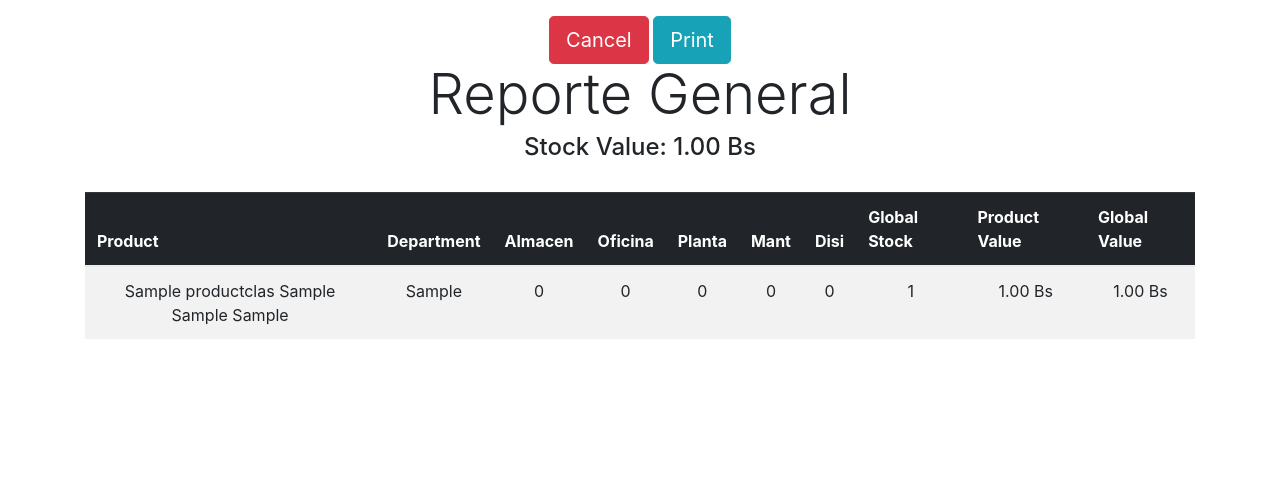
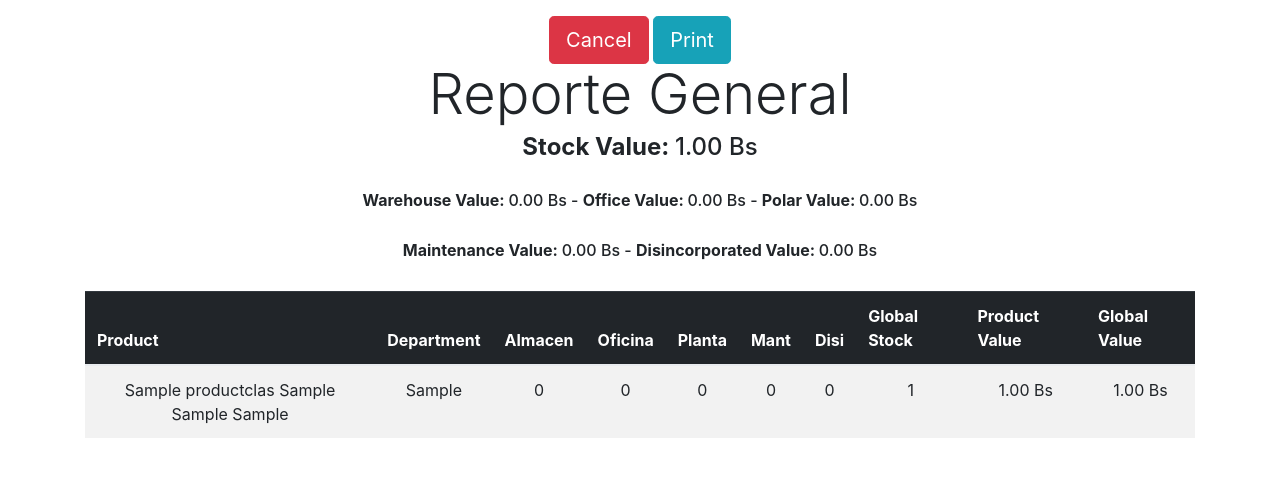
Before and after one commit to vLDemonizer/GA-1, a Django app: a page that uses GA/templates/reporte/general/general_form.html in a window 1280 px wide. Shown: the part 76-553 px from the top of the page. Run offline with Django 3.2, Linux system fonts and the light colour scheme; a user stored in the database is signed in; tables that the repository leaves empty hold one stand-in row (values such as "Sample post"); some libraries are stand-ins or nearby versions.

Commit message:
adding new values to General Report

```diff
--- a/GA/reporte/views.py
+++ b/GA/reporte/views.py
@@ -64,7 +64,12 @@ class GeneralReportView(LoginRequiredMixin, FormView):
         product_class = ProductClass.objects.all().order_by('name')
 
         global_report = []
-        wareHouse_value = 0;
+        general_value = 0
+        wareHouse_value = 0
+        office_value = 0
+        polar_value = 0
+        mante_value = 0
+        disposable_value = 0
 
         for product in product_class:
             stock_almacen = Product.objects.filter(product_class=product, available=True, location=settings.LOCATIONS[0]).count()
@@ -82,10 +87,21 @@ class GeneralReportView(LoginRequiredMixin, FormView):
 
             global_report.append(product)
 
-            wareHouse_value += product.their_value * product.stock
+            general_value += product.their_value * product.stock
+            wareHouse_value += product.their_value * stock_almacen
+            office_value += product.their_value * stock_oficina
+            polar_value += product.their_value * stock_planta
+            mante_value += product.their_value * stock_mante
+            disposable_value += product.their_value * stock_desin
 
         context['global_report'] = global_report
+        context['general_value'] = GeneralReportView.currency_format(general_value)
         context['wareHouse_value'] = GeneralReportView.currency_format(wareHouse_value)
+        context['office_value'] = GeneralReportView.currency_format(office_value)
+        context['polar_value'] = GeneralReportView.currency_format(polar_value)
+        context['mante_value'] = GeneralReportView.currency_format(mante_value)
+        context['disposable_value'] = GeneralReportView.currency_format(disposable_value)
+
         return context
 
 
@@ -257,7 +273,7 @@ def get_move_out_detail(request):
         'given_by': given_by.first_name + " " + given_by.last_name,
         'reason': details.reason,
         'reason_description': details.reason_description,
-        #'products': list(details.products.all().values_list('full_code')),
+        'products': list(details.products.all().values_list('full_code')),
     }
     return HttpResponse(
         json.dumps(data),
--- a/GA/templates/reporte/general/general_form.html
+++ b/GA/templates/reporte/general/general_form.html
@@ -12,7 +12,12 @@
         <div id="print_div">
           <div class="text-center">
              <h2 class="display-4">Reporte General</h2>
-            <h4>Stock Value: {{ wareHouse_value }}</h4>
+            <h4><strong>Stock Value: </strong>{{ general_value }}</h4>
+            <br>
+
+            <h6><strong>Warehouse Value: </strong>{{ wareHouse_value }} - <strong>Office Value: </strong>{{ office_value }} - <strong>Polar Value: </strong>{{ polar_value }}</h6>
+            <br>
+            <h6><strong>Maintenance Value: </strong>{{ mante_value }} - <strong>Disincorporated Value: </strong>{{ disposable_value }}</h6>
           </div>
           <br />
           <table class="table table-reponsive table-striped">
--- a/GA/templates/reporte/product/product_form.html
+++ b/GA/templates/reporte/product/product_form.html
@@ -129,6 +129,7 @@
         },
         dataType: 'json',
         success: (data) => {
+          console.log(data['products']);
           ReactDOM.render(
             <div>
               <table className="table table-reponsive table-sm">
```
